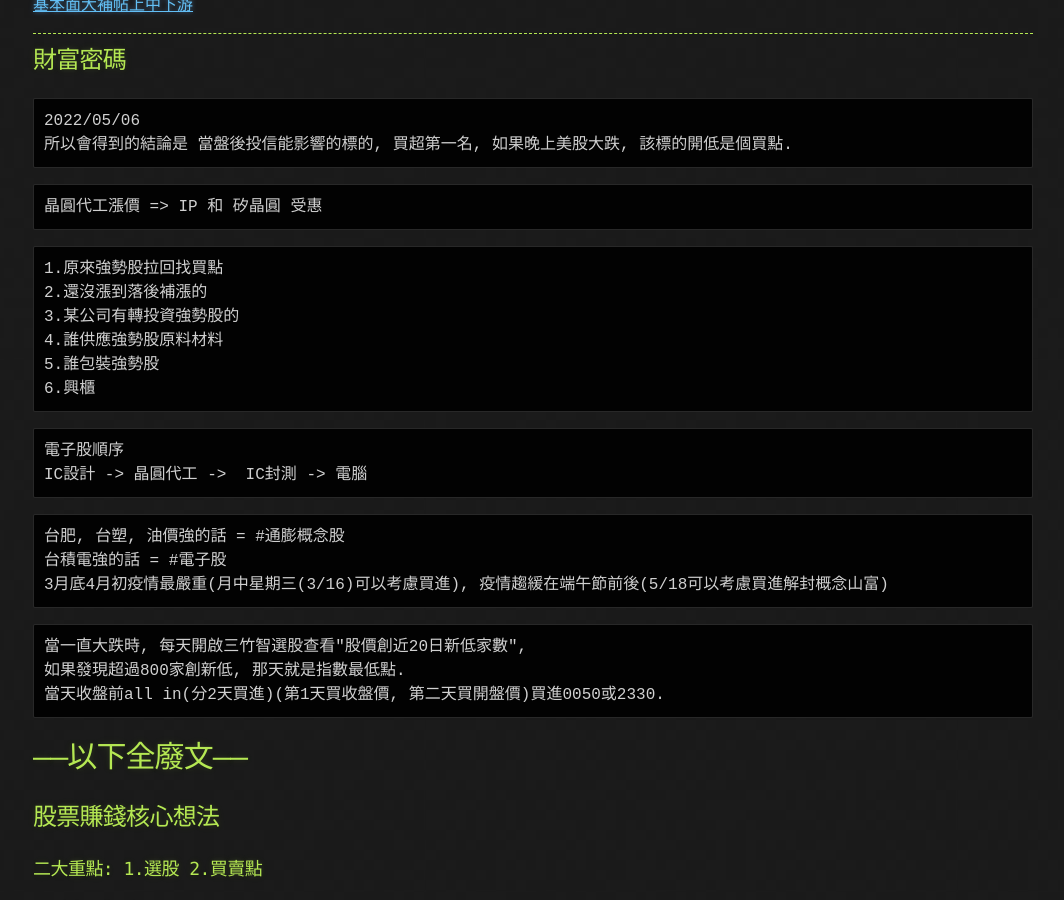
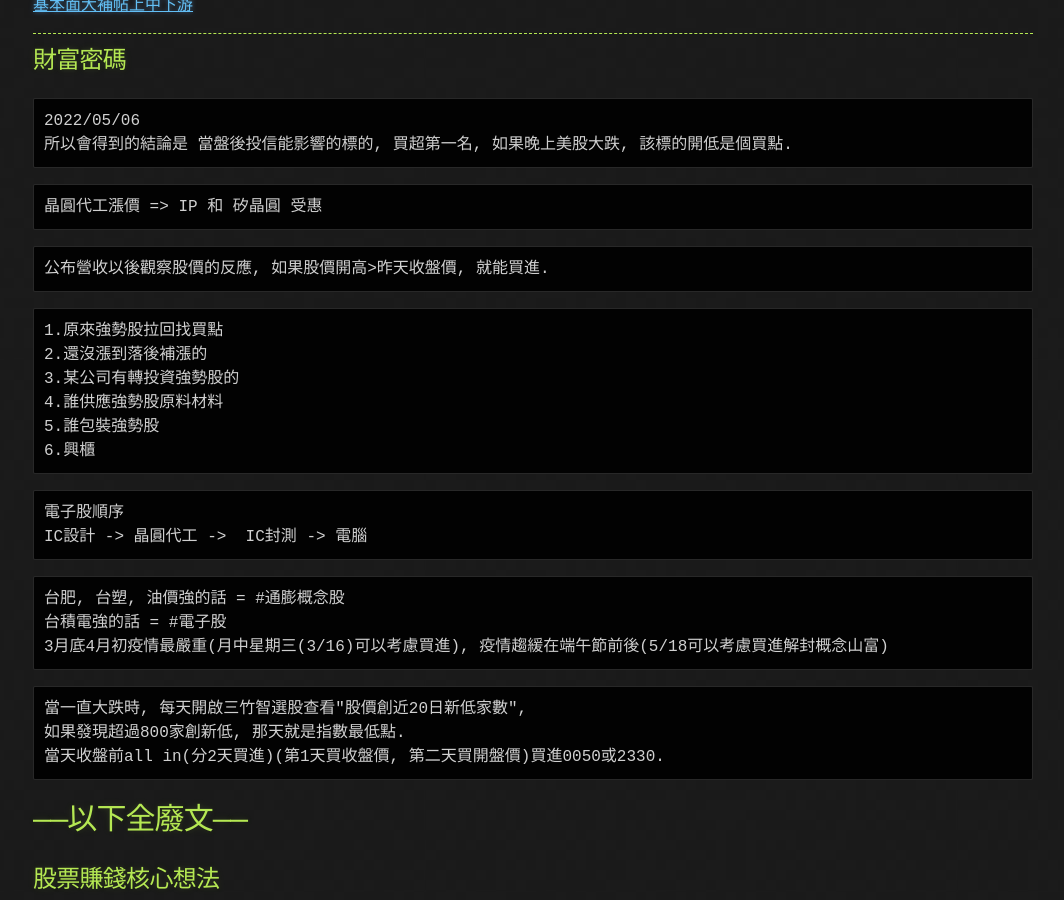
Before and after one commit to lepg5487/Stock_God, a Jekyll site: the page built from experience.md, in a window 1280 px wide and 900 px high, scrolled down 705 px. Shown: the whole window, without its empty margins (107-1171 px from the left). Built offline with Jekyll 4.4.1, drawn with Linux system fonts in a browser that asks for light colours; our own code applies the rules of GitHub Pages for plain Markdown files.

Commit message:
Update experience.md

````diff
--- a/experience.md
+++ b/experience.md
@@ -36,7 +36,9 @@ layout: testlayouts
 ```
 晶圓代工漲價 => IP 和 矽晶圓 受惠
 ```
-
+```
+公布營收以後觀察股價的反應, 如果股價開高>昨天收盤價, 就能買進.
+```
 ```
 1.原來強勢股拉回找買點
 2.還沒漲到落後補漲的
````
